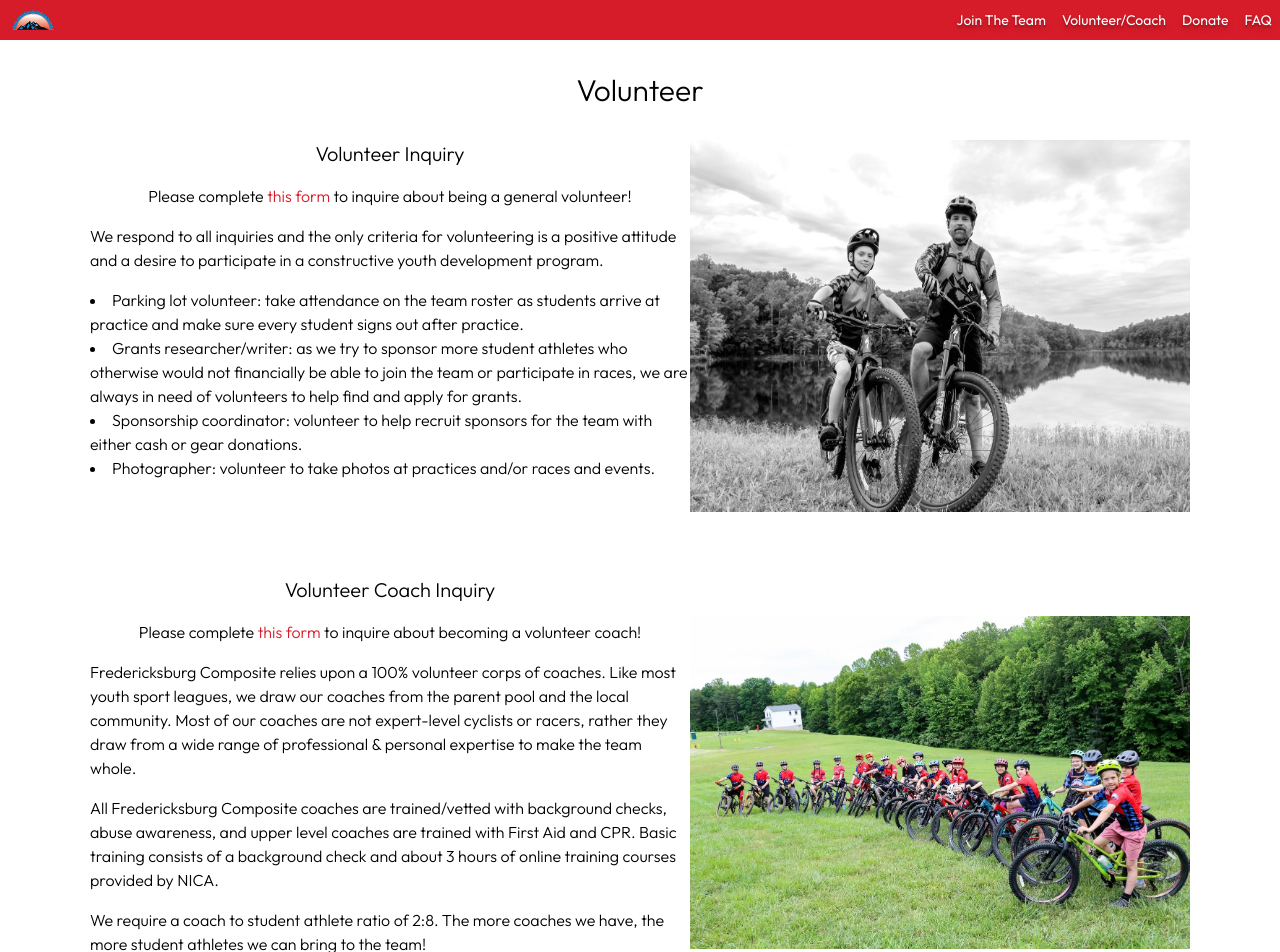
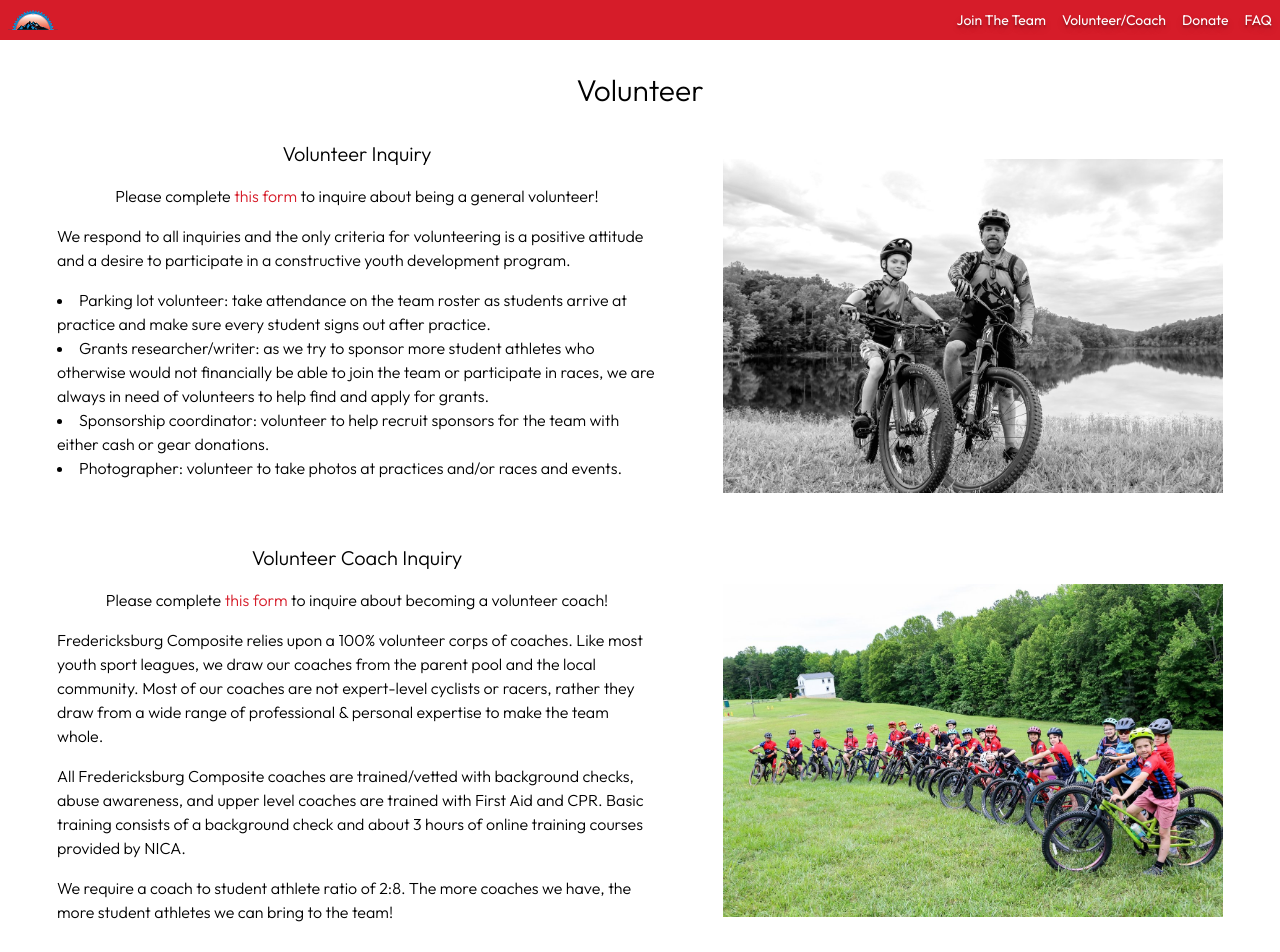
Before and after one commit to kurealnum/fredcomp-website, a Next.js app: page /volunteer in a window 1280 px wide. Shown: the top 952 px of the page. Built offline with nearby package versions, Linux system fonts and the light colour scheme.

Commit message:
feat: Utilized more components. Closes #4

```diff
--- a/src/app/donate/page.tsx
+++ b/src/app/donate/page.tsx
@@ -1,12 +1,13 @@
 import James from "@img/james_through_creek.png";
 import CoachSteve from "@img/coachsteve_and_bike.png";
 import Image from "next/image";
+import RowWrap from "@/components/RowWrap";
 
 export default function Page() {
   return (
     <div className="mx-auto flex max-w-[1200px] flex-col items-center justify-center font-light">
       <h1 className="my-8 text-center text-3xl">Donate</h1>
-      <div className="flex flex-row flex-wrap gap-4">
+      <RowWrap maxWidth={1200}>
         <div className="mx-auto mb-8 flex w-[95%] max-w-[600px] flex-col items-center justify-center gap-4">
           <h2 className="text-center text-xl">
             What would my donation support?
@@ -31,8 +32,8 @@ export default function Page() {
           alt="James going through a creek at Blue Ridge School"
           src={James}
         />
-      </div>
-      <div className="mt-8 flex flex-row flex-wrap gap-4">
+      </RowWrap>
+      <RowWrap maxWidth={1200} className="mt-12">
         <div className="mx-auto mb-8 flex w-[95%] max-w-[600px] flex-col items-center justify-center gap-4">
           <h2 className="text-center text-xl">Donate gear!</h2>
           <p>
@@ -56,7 +57,7 @@ export default function Page() {
           alt="Coach steve talking about bike maintenance"
           src={CoachSteve}
         />
-      </div>
+      </RowWrap>
       <h1 className="my-8 mt-12 text-center text-3xl">
         Sponsor/partner with us
       </h1>
--- a/src/app/page.tsx
+++ b/src/app/page.tsx
@@ -15,7 +15,7 @@ import LilyOnBike from "@img/lilyonbike.jpg";
 import Carousel1 from "@img/homepage_carousel_1.jpg";
 import Carousel2 from "@img/homepage_carousel_2.jpg";
 import Carousel3 from "@img/homepage_carousel_3.jpg";
-import RowWrap from "@/components/ImageAndTextWrapper";
+import RowWrap from "@/components/RowWrap";
 
 export default function Home() {
   return (
--- a/src/app/volunteer/page.tsx
+++ b/src/app/volunteer/page.tsx
@@ -1,3 +1,4 @@
+import RowWrap from "@/components/RowWrap";
 import RonAndRon from "@img/ron_and_ron.jpg";
 import TeamInField from "@img/team_in_field.jpg";
 import Image from "next/image";
@@ -6,7 +7,7 @@ export default function Page() {
   return (
     <div className="mx-auto flex max-w-[1200px] flex-col items-center justify-center font-light">
       <h1 className="my-8 text-center text-3xl">Volunteer</h1>
-      <div className="mb-16 flex w-auto flex-row flex-wrap">
+      <RowWrap maxWidth={1200}>
         <div className="mx-auto mb-8 flex w-[95%] max-w-[600px] flex-col items-center justify-center gap-4">
           <h2 className="text-xl">Volunteer Inquiry</h2>
           <p>
@@ -51,8 +52,8 @@ export default function Page() {
           src={RonAndRon}
           className="mx-auto w-[94vw] max-w-[500px]"
         />
-      </div>
-      <div className="flex flex-row flex-wrap items-center">
+      </RowWrap>
+      <RowWrap maxWidth={1200} className="mt-8">
         <div className="mx-auto mb-8 flex w-[95%] max-w-[600px] flex-col items-center justify-center gap-4">
           <h2 className="text-center text-xl">Volunteer Coach Inquiry</h2>
           <p>
@@ -89,7 +90,7 @@ export default function Page() {
           src={TeamInField}
           className="mx-auto max-h-[333px] w-[94vw] max-w-[500px]"
         />
-      </div>
+      </RowWrap>
     </div>
   );
 }
--- a/src/components/ImageAndTextWrapper.tsx
+++ b/src/components/RowWrap.tsx
@@ -8,11 +8,13 @@
 export default function RowWrap({
   children,
   maxWidth,
+  className,
   id,
 }: {
   children: React.ReactNode;
   maxWidth: number;
   id?: string;
+  className?: string;
 }) {
   return (
     <div
@@ -20,7 +22,9 @@ export default function RowWrap({
       className={
         "max-w-[" +
         maxWidth +
-        "] mx-auto flex w-[94vw] flex-row flex-wrap items-center justify-center gap-8"
+        "px] mx-auto flex w-[94vw] flex-row flex-wrap items-center justify-center gap-8" +
+        " " +
+        className
       }
     >
       {children}
```
